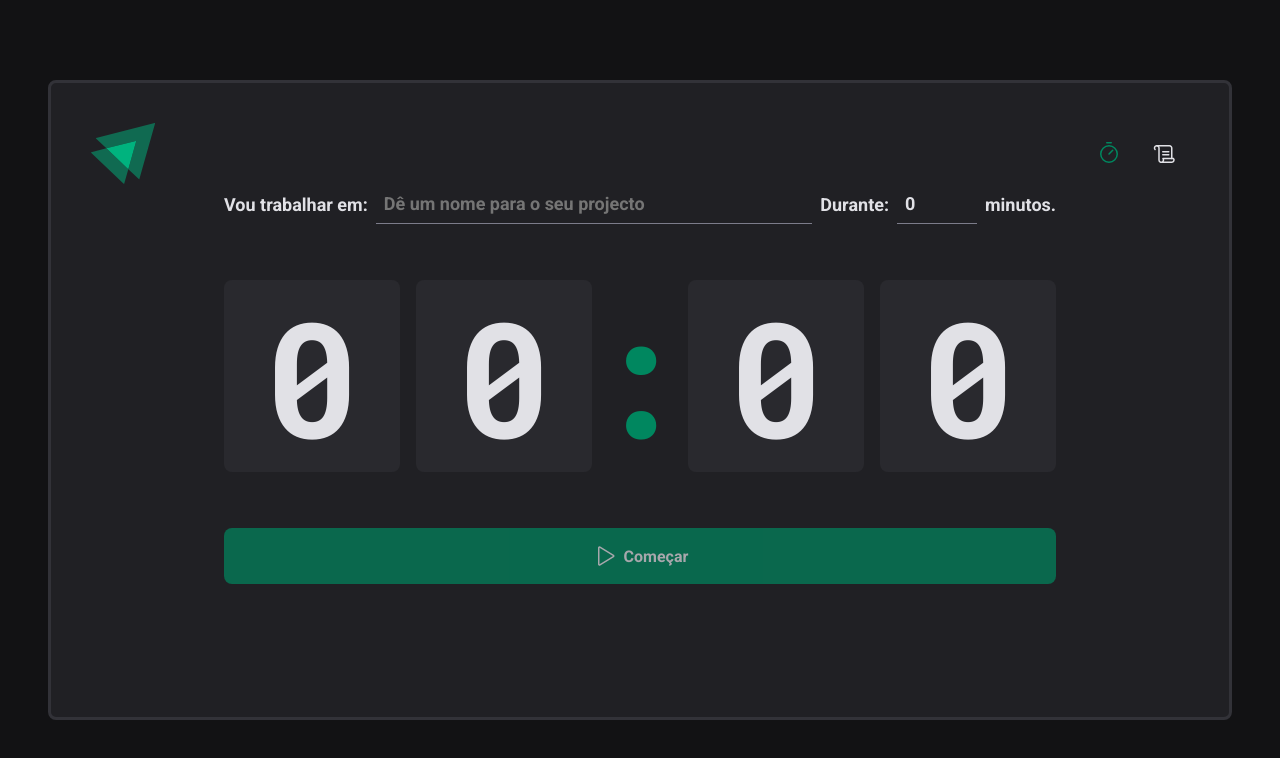
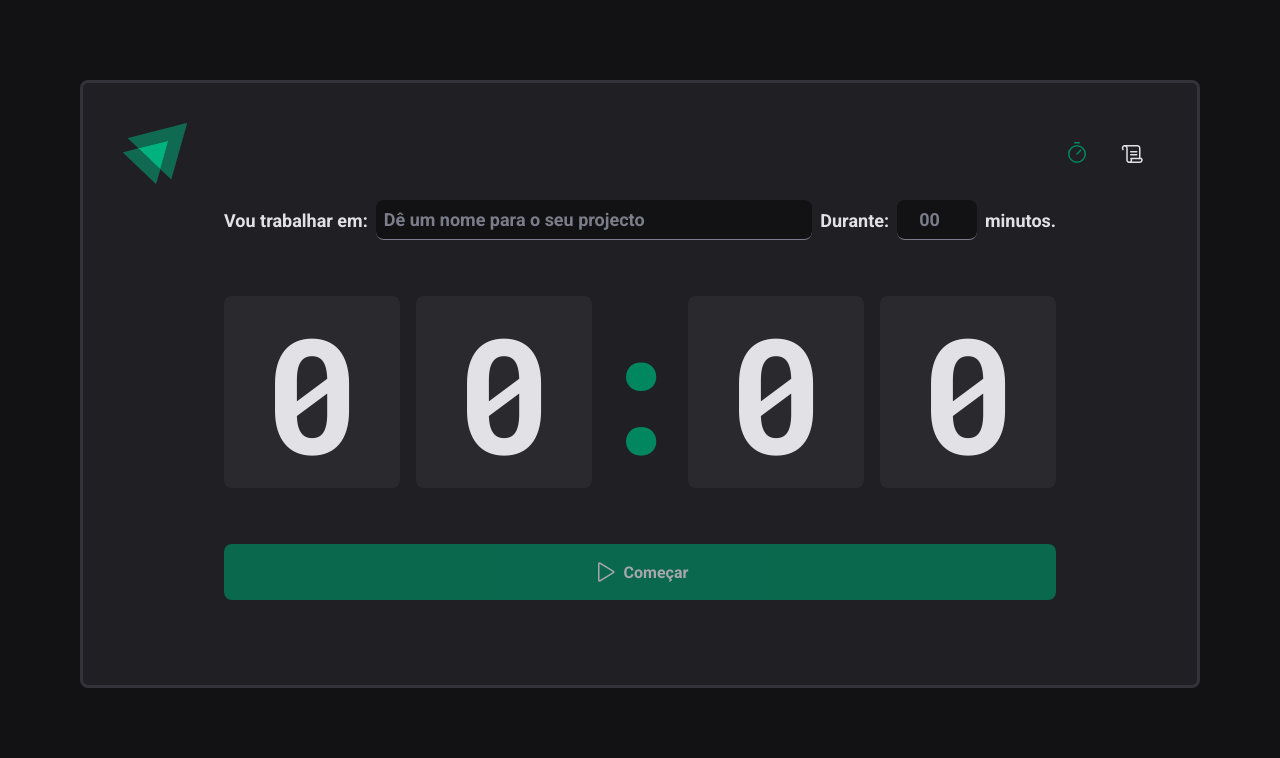
Before and after one commit to gabriel-corto/ignite-timer, a React (Vite) app: page / in a window 1280 px wide. Shown: the top 758 px of the page. Built offline with nearby package versions, Linux system fonts and the light colour scheme.

Commit message:
feat: create reducers for cycles state

```diff
--- a/src/contexts/cyclesContext.tsx
+++ b/src/contexts/cyclesContext.tsx
@@ -1,5 +1,5 @@
 import { differenceInSeconds } from "date-fns"
-import { createContext, ReactNode, useState } from "react"
+import { createContext, ReactNode, useReducer, useState } from "react"
 
 interface Cycle {
   id: string
@@ -21,7 +21,7 @@ interface CycleContextType {
   activeCycleId: string | null
   amountSecondsPassed: number
   updateAmountSecondsPassed: (seconds: number) => void
-  markCurrentCycleAsFinished: () => void
+  markActiveCycleAsFinished: () => void
   interruptActiveCycle: () => void
 }
 
@@ -30,11 +30,60 @@ export const CycleContext = createContext({} as CycleContextType)
 interface CyclesContextProviderProps {
   children: ReactNode
 }
+
+interface CycleState {
+  cycles: Cycle[]
+  activeCycleId: string | null
+}
+
 export function CyclesContextProvider({ children }: CyclesContextProviderProps) {
-  const [ cycles, setCycles ] = useState<Cycle[]>([])
-  const [ activeCycleId, setActiveCycleId, ] = useState<string | null>(null)
+  const [ cycleState, dispatch ] = useReducer((state: CycleState, action: any) => {
+
+    switch(action.type) {
+      case "ADD_NEW_CYCLE":
+        return {
+          ...state,
+          cycles: [...state.cycles, action.payload.newCycle],
+          activeCycleId: action.payload.newCycle.id
+        }
+      case "INTERRUPT_ACTIVE_CYCLE":
+        const cycleListWithInterruptedOne = state.cycles.map(cycle => {
+          if(cycle.id === state.activeCycleId) {
+            return {...cycle, interruptDate: new Date()}
+          } else {
+            return cycle
+          }
+        })
+        return {
+          ...state,
+          cycles: cycleListWithInterruptedOne,
+          activeCycleId: null
+        }
+      case "MARK_ACTIVE_CYCLE_AS_FINISHED":
+        const cycleListWithFinishedOne = state.cycles.map(cycle => {
+          if(cycle.id === state.activeCycleId) {
+            return {...cycle, finishedDate: new Date()}
+          } else {
+            return cycle
+          }
+        }
+        )
+        return {
+          ...state,
+          cycles: [cycleListWithFinishedOne]
+        }
+      default:
+        return state
+    }
+  },
+  {
+    cycles: [],
+    activeCycleId: null
+  })
+
   const [ amountSecondsPassed, setAmountSecondsPassed, ] = useState<number>(0)
 
+  const { cycles, activeCycleId } = cycleState
   const activeCycle = cycles.find((cycle) => cycle.id === activeCycleId)
 
   function createNewCycle(data: CycleFormData) {
@@ -47,8 +96,12 @@ export function CyclesContextProvider({ children }: CyclesContextProviderProps)
       startDate: new Date()
     }
 
-    setCycles((state) => [...state, newCycle])
-    setActiveCycleId(newCycle.id)
+    dispatch({
+      type: "ADD_NEW_CYCLE",
+      payload: {
+        newCycle
+      }
+    })
 
     setAmountSecondsPassed(
       differenceInSeconds(new Date, newCycle.startDate)
@@ -56,28 +109,21 @@ export function CyclesContextProvider({ children }: CyclesContextProviderProps)
   }
 
   function interruptActiveCycle() {
-    const cycleListWithInterruptedOne = cycles.map(cycle => {
-      if(cycle.id === activeCycleId) {
-        return { ...cycle, interruptDate: new Date() }
-      } else {
-        return cycle
+    dispatch({
+      type: "INTERRUPT_ACTIVE_CYCLE",
+      payload: {
+        activeCycleId
       }
-    }
-    )
-    setCycles(cycleListWithInterruptedOne)
-    setActiveCycleId(null)
+    })
   }
 
-  function markCurrentCycleAsFinished() {
-    const cycleListWithFinishedOne = cycles.map(cycle => {
-      if(cycle.id === activeCycle?.id) {
-        return {...cycle, finishedDate: new Date()}
-      } else {
-        return cycle
+  function markActiveCycleAsFinished() {
+    dispatch({
+      type: "MARK_ACTIVE_CYCLE_AS_FINISHED",
+      payload: {
+        activeCycleId
       }
     })
-
-    setCycles(cycleListWithFinishedOne)
   }
 
   function updateAmountSecondsPassed(seconds: number) {
@@ -92,7 +138,7 @@ export function CyclesContextProvider({ children }: CyclesContextProviderProps)
       activeCycleId,
       amountSecondsPassed,
       updateAmountSecondsPassed,
-      markCurrentCycleAsFinished,
+      markActiveCycleAsFinished,
       interruptActiveCycle
     }}>
       {children}
--- a/src/layouts/Default/style.ts
+++ b/src/layouts/Default/style.ts
@@ -1,8 +1,8 @@
 import { styled } from "styled-components";
 
 export const LayoutContainer = styled.div`
-  width: 74rem;
-  height: calc(100vh - 10rem);
+  width: 70rem;
+  height: calc(100vh - 12rem);
   margin:  5rem auto;
   padding: 2.5rem;
 
--- a/src/pages/Home/components/CountDown/index.tsx
+++ b/src/pages/Home/components/CountDown/index.tsx
@@ -10,7 +10,7 @@ export function CountDown() {
     activeCycleId,
     amountSecondsPassed,
     updateAmountSecondsPassed,
-    markCurrentCycleAsFinished
+    markActiveCycleAsFinished
   } = useContext(CycleContext)
 
   const totalActiveCycleSeconds = activeCycle ? activeCycle.minutesAmount * 60 : 0
@@ -25,7 +25,7 @@ export function CountDown() {
         )
 
         if(secondsPassedSinceActiveCycleStarted >= totalActiveCycleSeconds ) {
-          markCurrentCycleAsFinished()
+          markActiveCycleAsFinished()
           clearInterval(cycleInterval)
           updateAmountSecondsPassed(totalActiveCycleSeconds)
 
--- a/src/pages/Home/components/NewCycleForm/style.ts
+++ b/src/pages/Home/components/NewCycleForm/style.ts
@@ -12,7 +12,7 @@ export const FormContainer = styled.div`
   flex-wrap: wrap;
 `
 const BaseInput = styled.input`
-  background: transparent;
+  background: ${props => props.theme["gray-900"]};
   color: ${props => props.theme["gray-100"]};
   height: 2.5rem;
   border: 0;
@@ -20,6 +20,7 @@ const BaseInput = styled.input`
   font-size: 1.125rem;
   font-weight: bold;
   padding: 0 0.5rem;
+  border-radius: 8px;
 
   &:focus {
     box-shadow: none;
@@ -27,7 +28,7 @@ const BaseInput = styled.input`
   }
 
   &::placeholder{
-    color: cornflowerblue${props => props.theme["gray-500"]};
+    color: ${props => props.theme["gray-500"]};
   }
 `
 export const TaskInput = styled(BaseInput)`
@@ -35,4 +36,5 @@ export const TaskInput = styled(BaseInput)`
 `
 export const MinuteAmountInput = styled(BaseInput)`
   width: 5rem;
+  text-align: center;
 `
--- a/src/pages/Home/index.tsx
+++ b/src/pages/Home/index.tsx
@@ -26,7 +26,6 @@ export function Home() {
     resolver: zodResolver(newCycleFormValidationSchema),
     defaultValues: {
       task: "",
-      minutesAmount: 0,
     }
   })
 
--- a/src/pages/Home/style.ts
+++ b/src/pages/Home/style.ts
@@ -12,6 +12,7 @@ export const HomeContainer = styled.main`
     flex-direction: column;
     align-items: center;
     gap: 3.5rem;
+    margin-top: 1rem;
   }
 `
 const BaseCountDownButton = styled.button`
```
